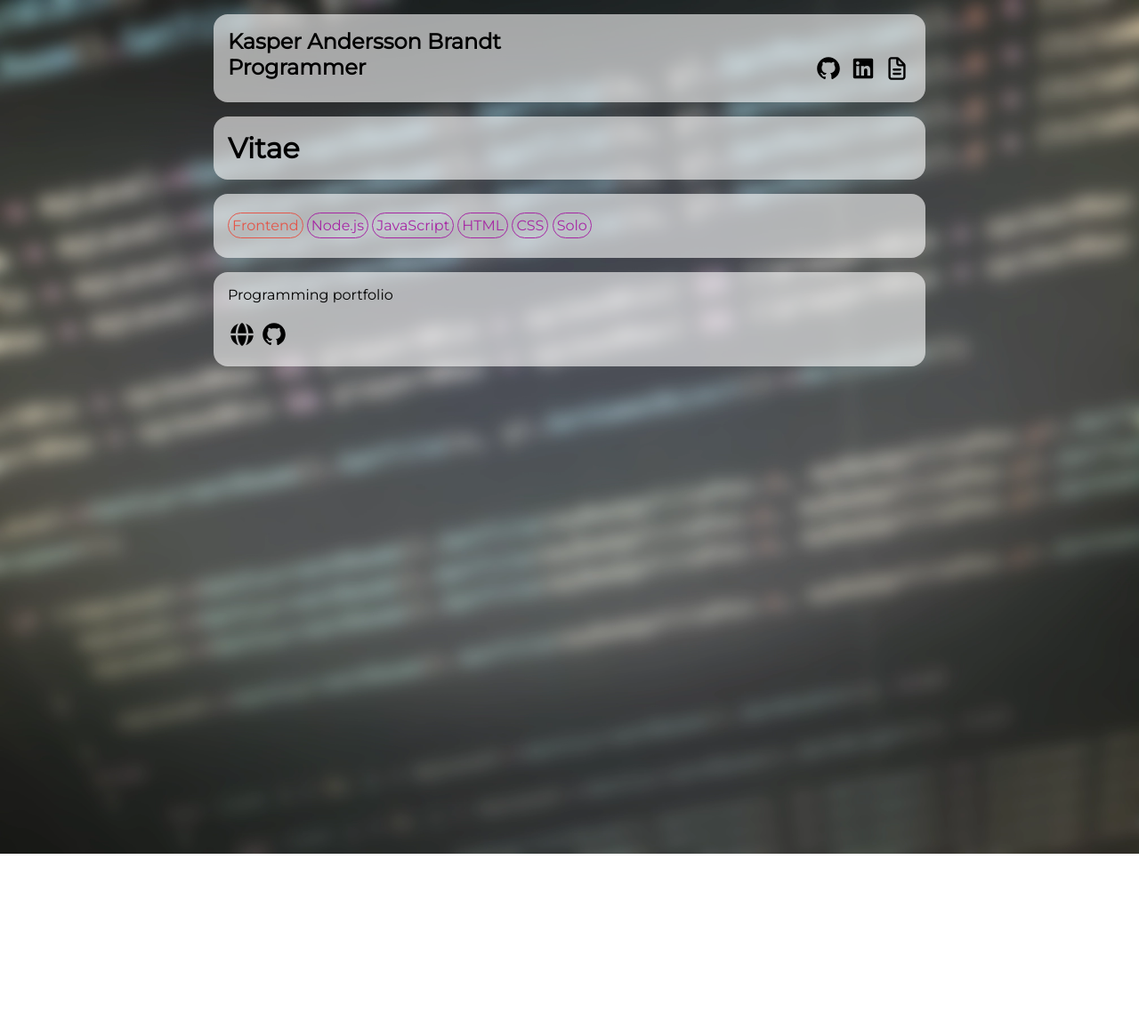
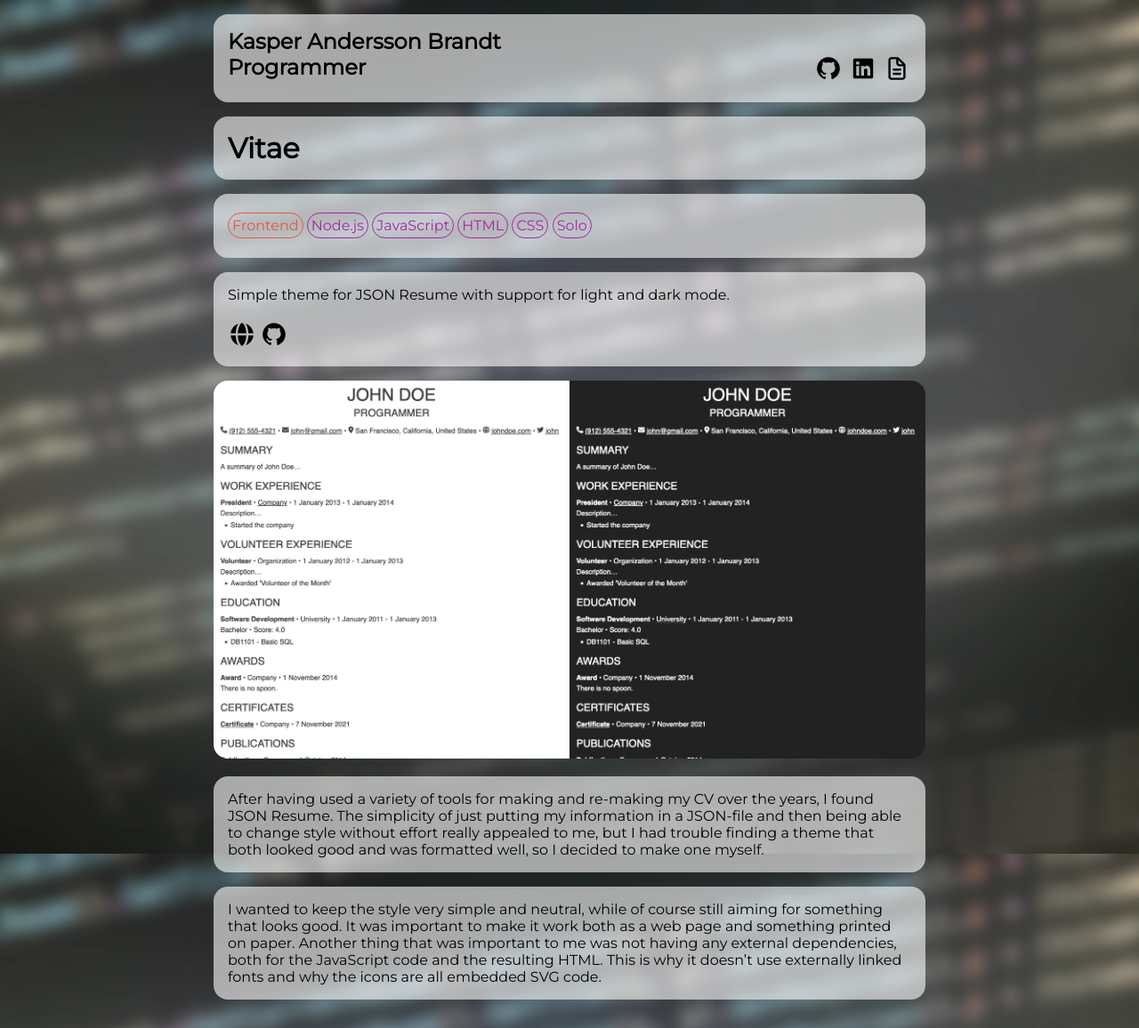
Before and after one commit to kasperab/kasperab.github.io, a Jekyll site: the page built from _posts/2024-05-16-vitae.md, in a window 1280 px wide. Shown: the whole page at 89% size. Built offline with Jekyll 4.4.1, drawn with Linux system fonts in a browser that asks for light colours.

Commit message:
Added content to Vitae

```diff
--- a/_posts/2024-05-16-vitae.md
+++ b/_posts/2024-05-16-vitae.md
@@ -1,8 +1,14 @@
 ---
 title: Vitae
-permalink: vitae
+description: Simple theme for JSON Resume with support for light and dark mode.
 category: Frontend
 tags: Node.js JavaScript HTML CSS Solo
 web: "https://www.npmjs.com/package/jsonresume-theme-vitae"
 code: "https://github.com/kasperab/jsonresume-theme-vitae"
 ---
+
+{% include img.html name="vitae" %}
+
+After having used a variety of tools for making and re-making my CV over the years, I found JSON Resume. The simplicity of just putting my information in a JSON-file and then being able to change style without effort really appealed to me, but I had trouble finding a theme that both looked good and was formatted well, so I decided to make one myself.
+
+I wanted to keep the style very simple and neutral, while of course still aiming for something that looks good. It was important to make it work both as a web page and something printed on paper. Another thing that was important to me was not having any external dependencies, both for the JavaScript code and the resulting HTML. This is why it doesn't use externally linked fonts and why the icons are all embedded SVG code.
```
Also changed, not shown: images/vitae.webp (added).
